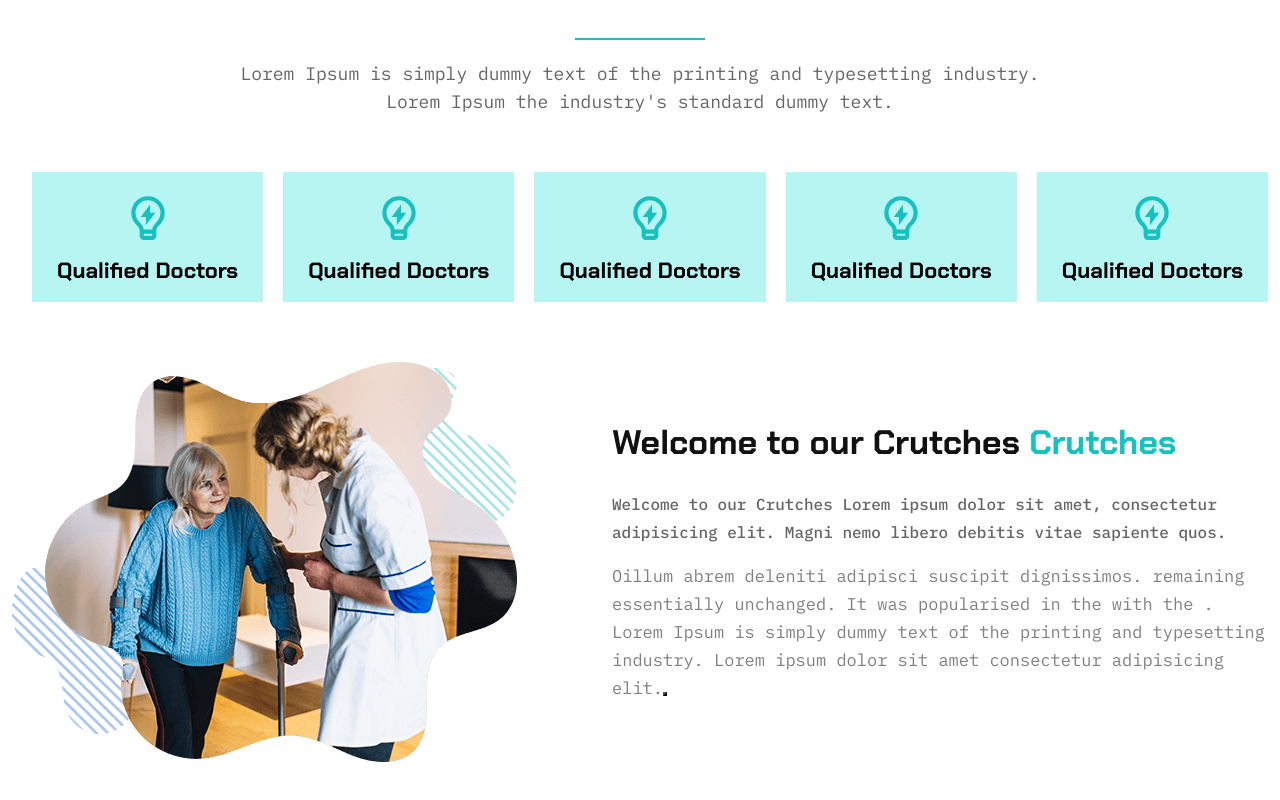
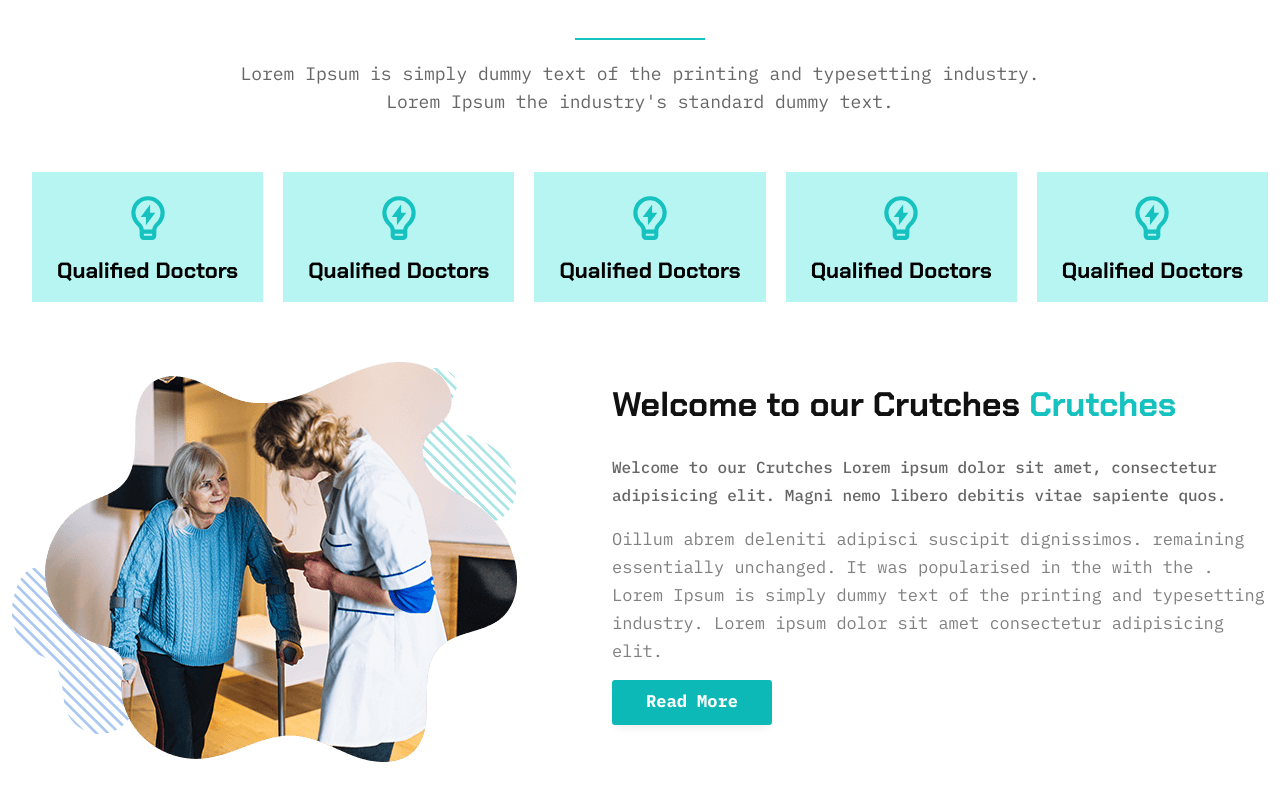
Before and after one commit to shlomihaimov1/react-gym-for-client, a React (Create React App) app: page / in a window 1280 px wide. Shown: the part 2209-3009 px from the top of the page. Built offline with nearby package versions, Linux system fonts and the light colour scheme.

Commit message:
code update

```diff
--- a/src/New/components/Department.js
+++ b/src/New/components/Department.js
@@ -34,8 +34,8 @@ Lorem Ipsum the industry's standard dummy text.</p>
 Welcome to our Crutches
 Lorem ipsum dolor sit amet, consectetur adipisicing elit. Magni nemo libero debitis vitae sapiente quos.
 </p>
-<span>Oillum abrem deleniti adipisci suscipit dignissimos. remaining essentially unchanged. It was popularised in the with the . Lorem Ipsum is simply dummy text of the printing and typesetting industry. Lorem ipsum dolor sit amet consectetur adipisicing elit.</span>
-<button></button>
+<span>Oillum abrem deleniti adipisci suscipit dignissimos. remaining essentially unchanged. It was popularised in the with the . Lorem Ipsum is simply dummy text of the printing and typesetting industry. Lorem ipsum dolor sit amet consectetur adipisicing elit.</span> <br></br>
+<button className='doc__button'>Read More</button>
 </div>
    </div>
 
--- a/src/New/style/department.scss
+++ b/src/New/style/department.scss
@@ -88,8 +88,57 @@ div.scrollmenu {
         span{
             color: gray;
         }
+
+
+
+        button {
+            margin: 15px 0px;
+            position: relative;
+
+            width: 160px;
+            height: 45px;
+            line-height: 35px;
+            background: 0;
+            border: 0;
+            color: white;
+            font-weight: bold;
+
+
+            &:hover:after {
+              top: -2px;
+              box-shadow: 0px 5px 10px -4px rgba(0, 0, 0, 0.3);
+              cursor: pointer;
+            }
+
+            &:after {
+              content: 'Read More';
+              display: block;
+              position: absolute;
+              border-radius: 3px;
+              width: 100%;
+              height: 100%;
+              padding-top: 4px;
+              transition: all 0.2s;
+              box-shadow: 0px 5px 10px -4px rgba(0, 0, 0, 0.1);
+
+              //box-shadow: 0 8px 6px -6px black;
+              top: 0;
+              left: 0;
+            }
+            &.doc__button:after {
+              background: RGB(13, 185, 183);
+            }
+
+          }
+
+
+
+
     }
   }
+
+
+
 
 
   @media screen and (max-width: 800px){
```
Also changed, not shown: src/New/style/header.scss (indentation only).
